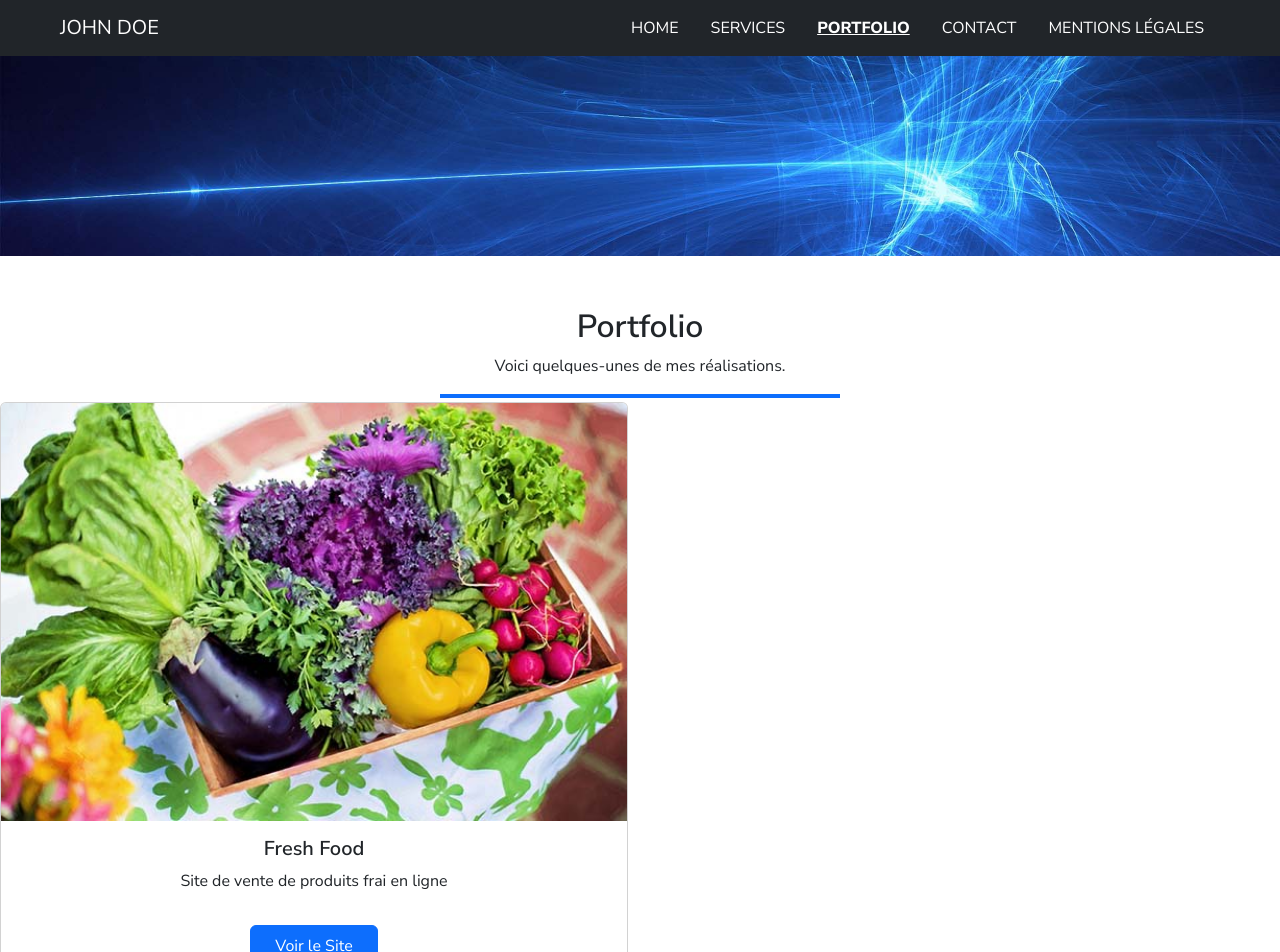
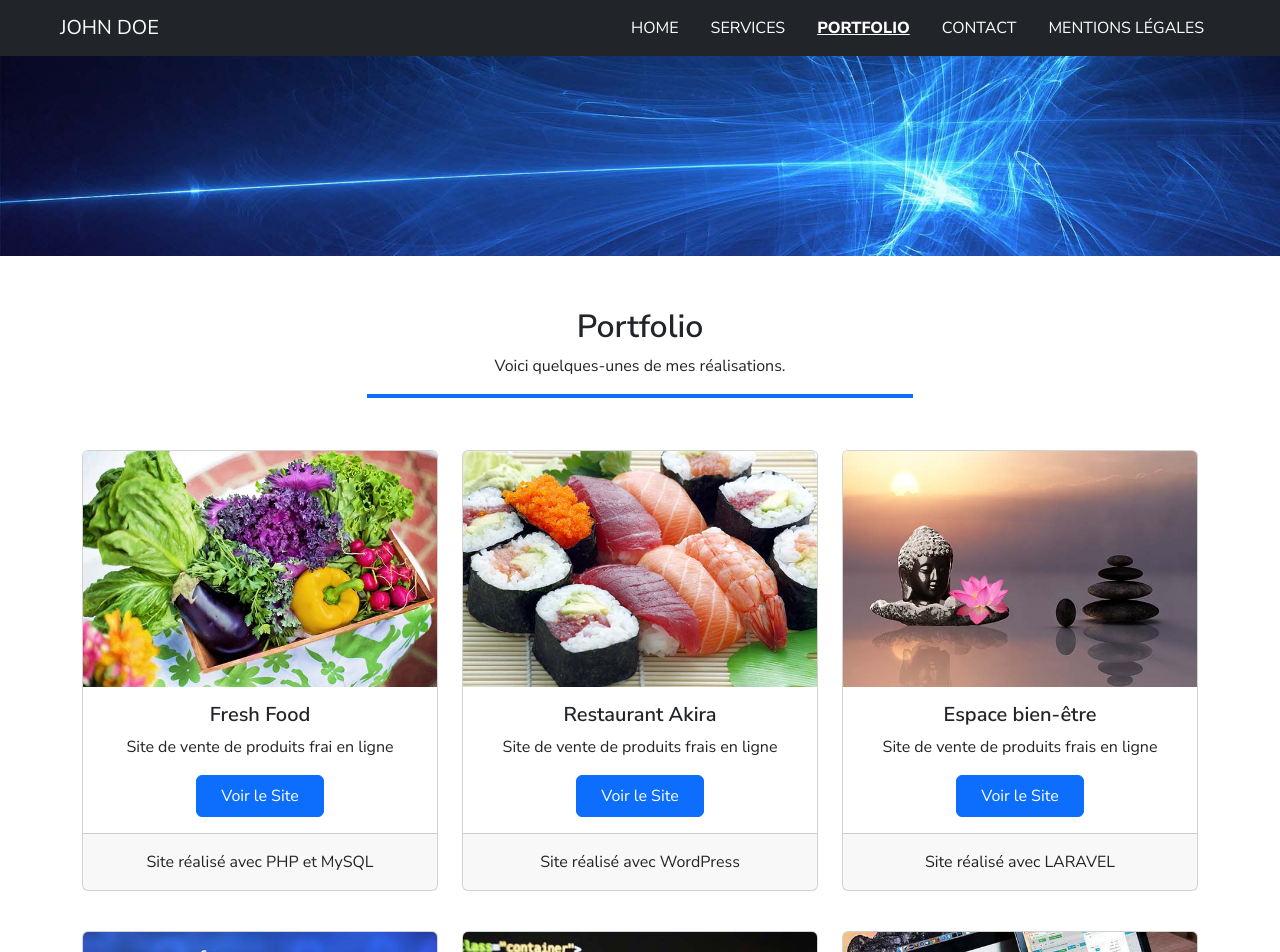
Before and after one commit to Choub-prog/Devoir-react, a React (Create React App) app: page /portfolio in a window 1280 px wide. Shown: the top 952 px of the page. Built offline with nearby package versions, Linux system fonts and the light colour scheme; a web font is replaced by a local one.

Commit message:
Feat(js/css): Add card:hover on index.css, add margin bottom on SectionTittle.js, add style for cards

```diff
--- a/src/Index.css
+++ b/src/Index.css
@@ -58,8 +58,14 @@ body {
 
 main {
   padding-top: 56px;
+  margin-bottom: 2em;
 }
 
 h1, h2, h3, h4, h5, h6, strong {
     font-weight: 600;
 }
+
+.card:hover {
+  box-shadow: 1px 1px 12px
+#555
+}
--- a/src/components/global/SectionTitleP.js
+++ b/src/components/global/SectionTitleP.js
@@ -5,7 +5,7 @@ import React from 'react';
 const SectionTitleP = (props) => {
   return (
     <section className="py-1 text-center container">
-      <div className="row pt-5">
+      <div className="row pt-5 mb-5">
         <div className="col-lg-6 mx-auto">
           <h2>{props.title}</h2>
           <p>{props.text}</p>
--- a/src/components/portfolioPage/Card.js
+++ b/src/components/portfolioPage/Card.js
@@ -3,25 +3,24 @@ import Button from '../global/Button';
 import { dataCards } from './dataCards';
 
 const Card = () => {
-  console.log(dataCards);
   return (
-    <div>
-      <div className="row row-cols-1 row-cols-md-2 g-4">
-        <div className="col">
-          {dataCards.map((cards, index) => (
-            <div className="card text-center mb-3" key={index}>
+    <div className="container">
+      <div className="row row-cols-1 row-cols-md-3 g-4 mb-4">
+        {dataCards.map((cards, index) => (
+          <div className="col">
+            <div className="card col text-center mb-3" key={index}>
               <img src={cards.img.src} className="card-img-top" alt={cards.img.alt} />
-              <div className="card-body">
+              <div className="card-body px-0 pb-0">
                 <h5 className="card-title">{cards.title}</h5>
-                <p className="card-text">{cards.text}</p>
-                <Button color="primary">Voir le Site</Button>
-                <div className="card-footer">
-                  <p>{cards.footer}</p>
+                <p className="card-text mb-0">{cards.text}</p>
+                <Button color="primary mb-3">Voir le Site</Button>
+                <div className="card-footer py-3">
+                  <p className="mb-0">{cards.footer}</p>
                 </div>
               </div>
             </div>
-          ))}
-        </div>
+          </div>
+        ))}
       </div>
     </div>
   );
--- a/src/components/servicesPage/CardService.js
+++ b/src/components/servicesPage/CardService.js
@@ -21,7 +21,7 @@ const CardService = () => {
   ];
 
   return (
-    <div className="text-center container py-5">
+    <div className="text-center container py-4">
       <div className="row justify-content-center g-4">
         {cardInfo.map((card, index) => (
           <div className="col-12 col-md-4" key={index}>
--- a/src/components/servicesPage/services.css
+++ b/src/components/servicesPage/services.css
@@ -1,7 +1,6 @@
 .custom-border {
     border-bottom: 4px solid var(--bs-primary);
     width: 100%;
-    max-width: 400px;
     height: 1px;
 
   }
```
